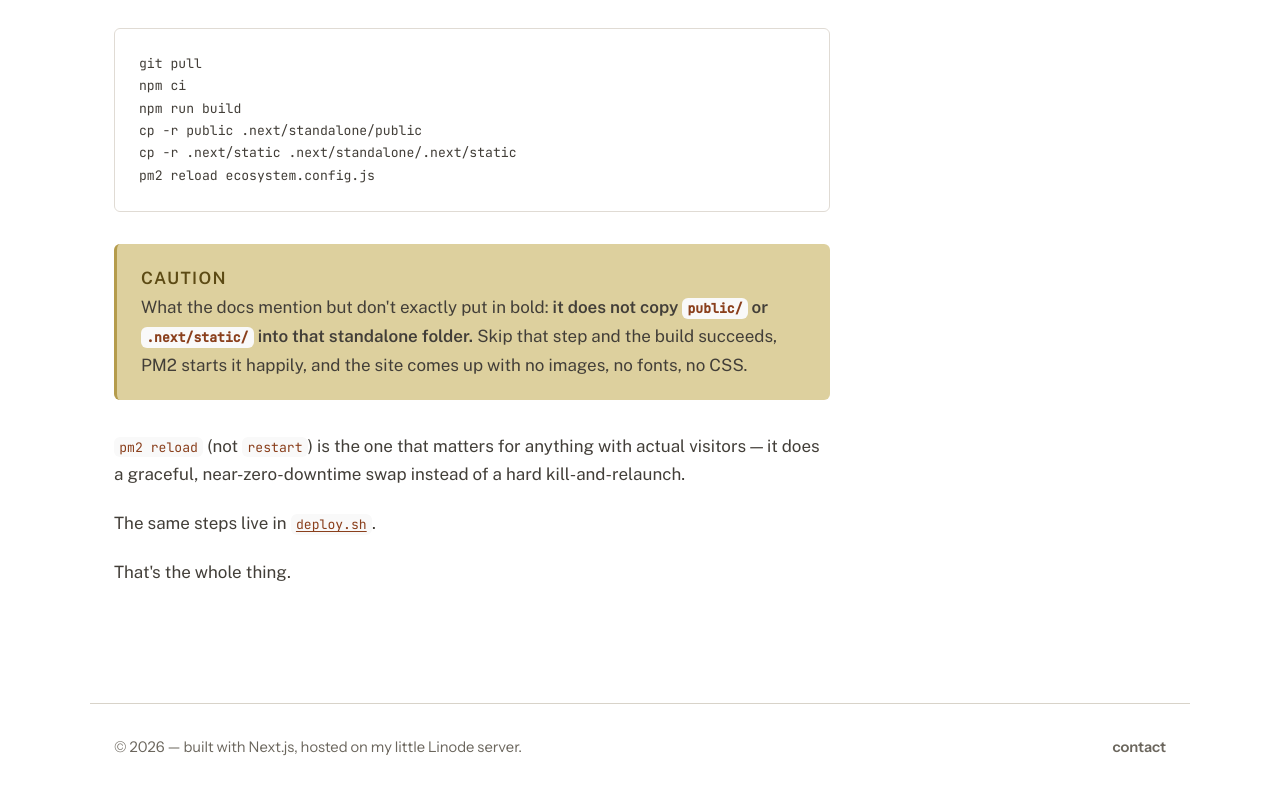
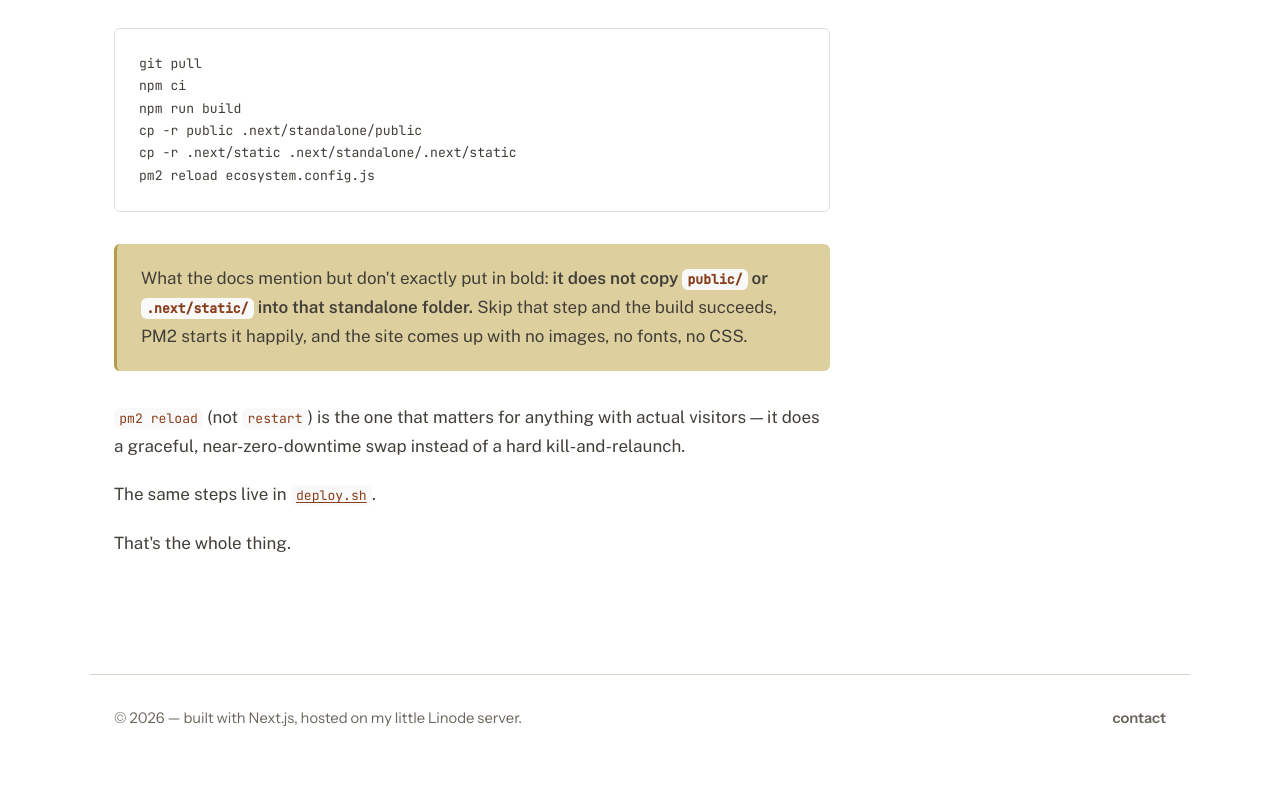
Before and after one commit to aterchin/portfolio, a Next.js app: page /notes/first-pm2-deploy-nextjs-standalone in a window 1280 px wide. Shown: the part 3262-4054 px from the top of the page. After the commit the page ends 4025 px from the top, so only its background shows below. Built offline with nearby package versions, Linux system fonts and the light colour scheme.

Commit message:
remove default Aside labels, new clean-writing prompt

```diff
--- a/src/components/mdx/Aside/Aside.tsx
+++ b/src/components/mdx/Aside/Aside.tsx
@@ -12,10 +12,10 @@ interface AsideProps {
 }
 
 const defaultLabels: Record<AsideVariant, string> = {
-  info: "Note",
-  success: "Resolved",
-  warning: "Caution",
-  error: "Problem",
+  info: "",
+  success: "",
+  warning: "",
+  error: "",
 };
 
 export function Aside({
```
Also changed, not shown: .cursor/commands/.clean-writing.md (added).
